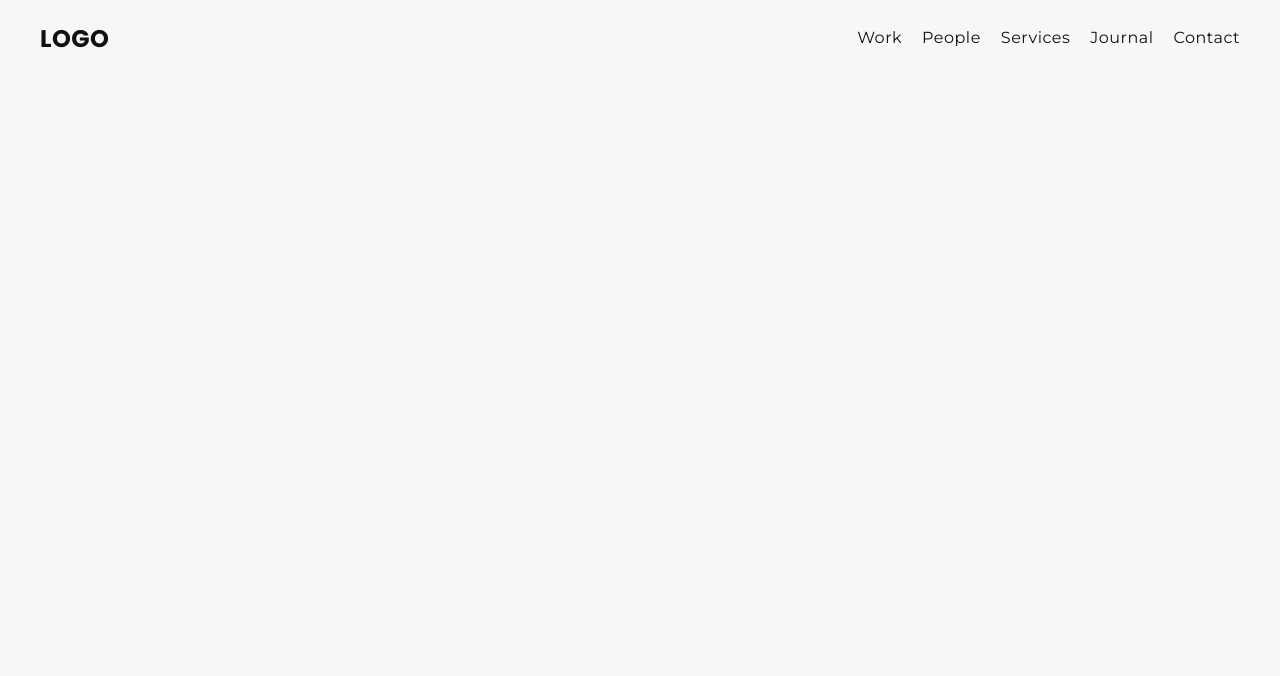
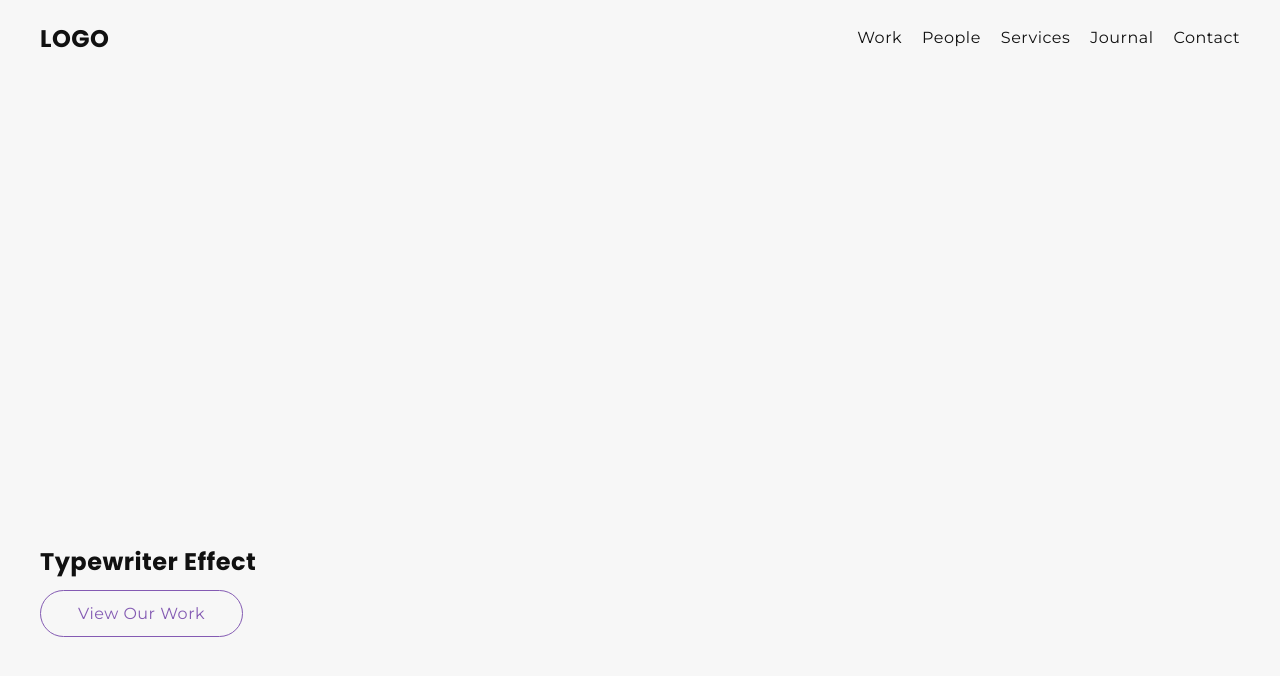
Before and after one commit to harrison9696/test-am, a website: page index.html in a window 1280 px wide. Drawn offline with Linux system fonts and the light colour scheme.

Commit message:
created showcase

```diff
--- a/index.html
+++ b/index.html
@@ -33,7 +33,16 @@
 	</header>
 
 	<main>
-
+		<section class="showcase">
+			<div class="container-no-max-width section u-padding-x-4 u-margin-top-6">
+				<div class="showcase__container">
+					<div class="showcase__content">
+						<h2 class="u-margin-bottom-2">Typewriter Effect</h2>
+						<a class="btn" href="#">View Our Work</a>
+					</div>
+				</div>
+			</div>
+		</section>
 	</main>
 </body>
 </html>
--- /dev/null
+++ b/sass/components/_button.scss
@@ -0,0 +1,24 @@
+.btn {
+	padding: 1.3rem 3.7rem;
+	border-radius: 50px;
+	background-color: transparent;
+	color: $color-primary;
+	border: 1px solid $color-primary;
+	transition: all 0.5s ease;
+
+	&:hover {
+		background-color: $color-primary;
+		color: $color-white;
+	}
+
+	&--fixed {
+		padding: 2.3rem 3.7rem;
+		background-color: $color-primary;
+		color: $color-white;
+
+		&:hover {
+			background-color: $color-white;
+			color: $color-primary;
+		}
+	}
+}
--- a/sass/components/_navbar.scss
+++ b/sass/components/_navbar.scss
@@ -10,7 +10,7 @@
 	}
 
 	&__navigation {
-		padding-top: 2.5rem;
+		padding: 2.5rem 0;
 	}
 
 	&__navigation-list {
--- /dev/null
+++ b/sass/layout/_showcase.scss
@@ -0,0 +1,16 @@
+.showcase {
+	margin-top: 8rem;
+
+	&__container {
+		display: flex;
+		height: 70vh;
+		position: relative;
+	}
+
+	&__content {
+		position: absolute;
+		bottom: 0;
+		left: 0;
+		padding-bottom: 1.3rem;
+	}
+}
--- a/sass/main.scss
+++ b/sass/main.scss
@@ -11,5 +11,7 @@
 
 // COMPONENTS
 @import 'components/navbar';
+@import 'components/button';
 
 // LAYOUT
+@import 'layout/showcase';
```
Also changed, not shown: css/style.css.
